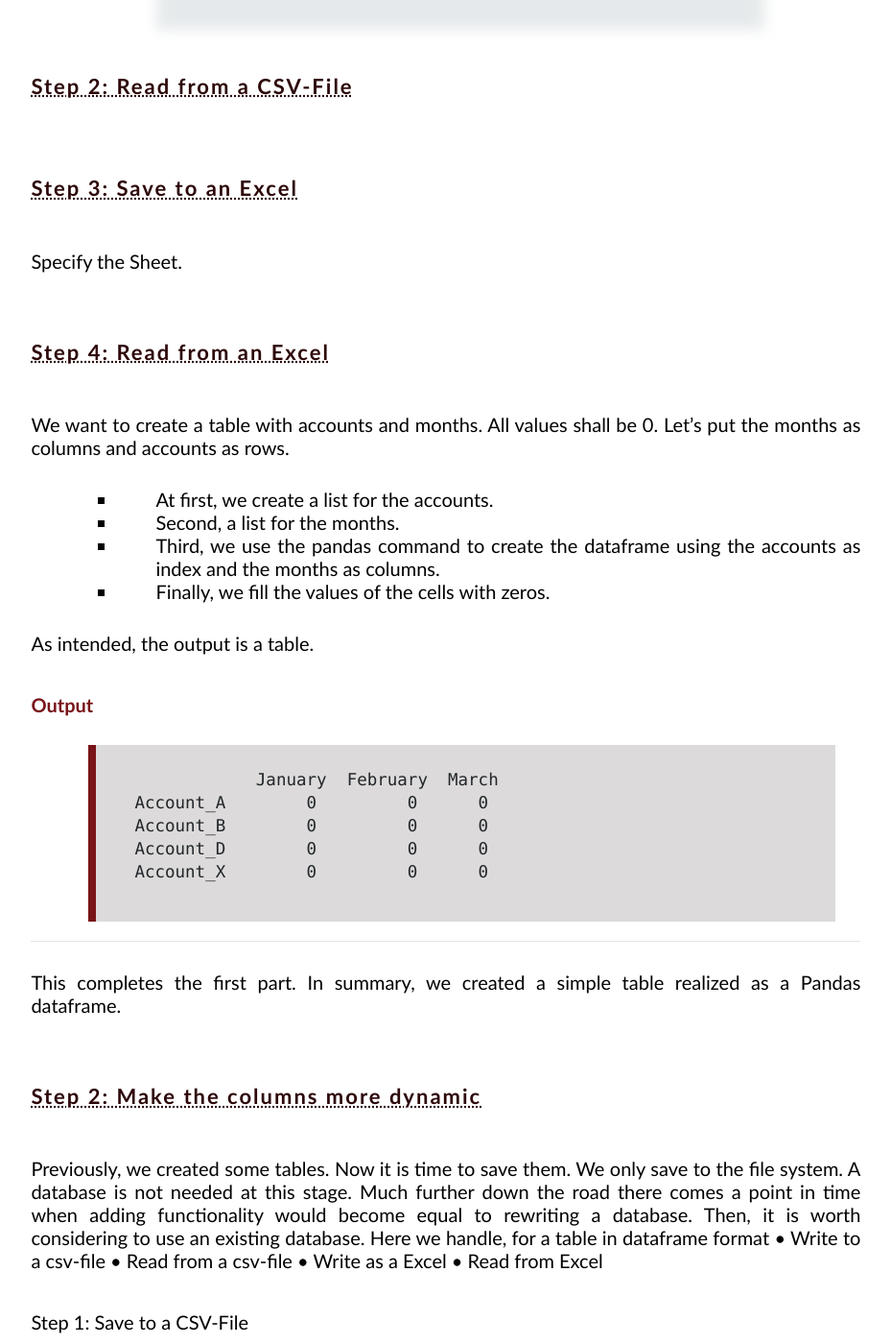
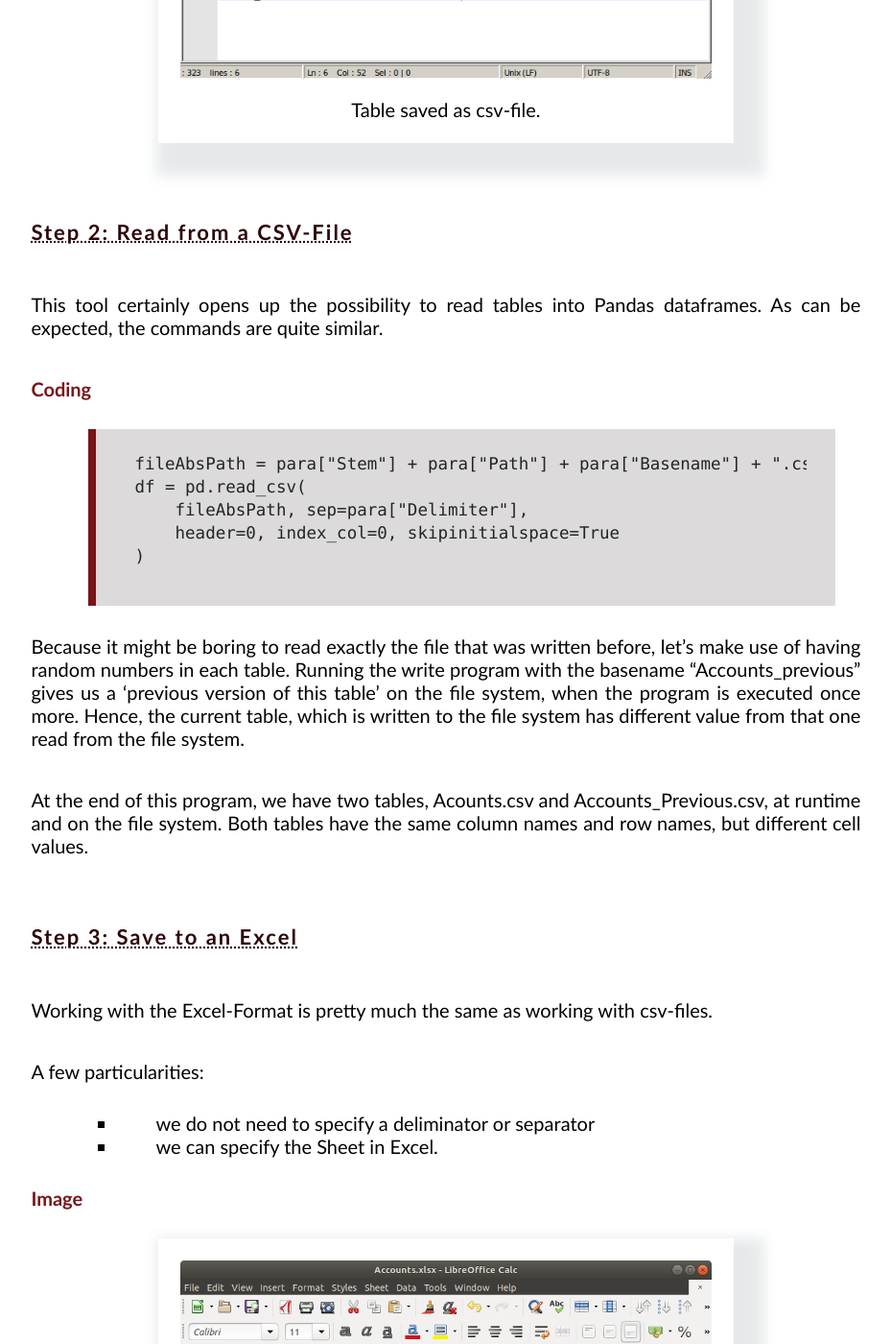
Before and after one commit to MaSe69/fromlisttok8, a Jekyll site: the page built from md/datascience/blog_31_save_tables.md, in a window 1280 px wide and 1400 px high, scrolled down 2027 px. Shown: the whole window at 96% size, without its empty margins (198-1127 px from the left). Built offline with Jekyll 4.4.1, drawn with Linux system fonts in a browser that asks for light colours; some of the changed text lies outside the part shown.

Commit message:
Save blog done

```diff
--- a/md/datascience/blog_31_save_tables.md
+++ b/md/datascience/blog_31_save_tables.md
@@ -26,7 +26,8 @@ Python returns to us the current path, which is shall be called "stem" here. Usi
     para["Stem"] = os.getcwd()
 
 Based on this stem, we can define a path relative in our programming environment.
-Finally, we need a filename. The filename itself can be separated into a "basename" and an "extension". The extenion varies here depending, if we want to write to a csv-file or to an Excel.
+
+Finally, we need a filename. The filename itself can be separated into a "basename" and an "extension". The extension varies here depending, if we want to write to a csv-file or to an Excel. Keeping the extension undefined, it can be set by the called function. In this way, the file can be written without further code modification to several formats.
 
 
 
@@ -49,65 +50,55 @@ Given these parameters, the function call can be made to write the file in csv-f
 
 As a result, we find a new csv-file created on the file system.
 
+**Image**
 {% include images/image.html imagePath = "../images/img_public/Accounts.png" imageCaption =  "Table saved as csv-file."%}
 
 ## Step 2: Read from a CSV-File
 
+This tool certainly opens up the possibility to read tables into Pandas dataframes.
+As can be expected, the commands are quite similar.
 
+**Coding**
+>
+    fileAbsPath = para["Stem"] + para["Path"] + para["Basename"] + ".csv"
+    df = pd.read_csv(
+        fileAbsPath, sep=para["Delimiter"],
+        header=0, index_col=0, skipinitialspace=True
+    )
 
+Because it might be boring to read exactly the file that was written before, let's make use of having random numbers in each table. Running the write program with the basename "Accounts_previous" gives us a 'previous version of this table' on the file system, when the program is executed once more. Hence, the current table, which is written to the file system has different value from that one read from the file system.
 
-
-
-
-
+At the end of this program, we have two tables, Acounts.csv and Accounts_Previous.csv, at runtime and on the file system.
+Both tables have the same column names and row names, but different cell values.
 
 ## Step 3: Save to an Excel
 
-Specify the Sheet.
+Working with the Excel-Format is pretty much the same as working with csv-files.
+
+A few particularities:
+- we do not need to specify a deliminator or separator
+- we can specify the Sheet in Excel.
+
+**Image**
+{% include images/image.html imagePath = "../images/img_public/Accounts_as_Excel.png" imageCaption =  "Table saved in Excel-Format but displayedwith LibreCalc."%}
+
 
 ## Step 4: Read from an Excel
 
+Last, but not least, we want to read from an Excel.
+Reading an external table available in Excel-Format might be the most common use case.
 
-We want to create a table with accounts and months. All values shall be 0.
-Let's put the months as columns and accounts as rows.
+**Coding**
+>
+    dfl = pd.read_excel(fileAbsPath, index_col=0)
 
-- At first, we create a list for the accounts.
-- Second, a list for the months.
-- Third, we use the pandas command to create the dataframe using the accounts as index and the months as columns.
-- Finally, we fill the values of the cells with zeros.
+Before reading the table, I edited the first column to make it more plausible that it was edited in between saving and reading.
+
+**Image**
+{% include images/image.html imagePath = "../images/img_public/Excel_as_read.png" imageCaption =  "Table as read from Excel-Formatted file."%}
 
 
+## Summary
 
-
-As intended, the output is a table.
-
-**Output**
->
-                January  February  March
-    Account_A        0         0      0
-    Account_B        0         0      0
-    Account_D        0         0      0
-    Account_X        0         0      0
-
----
-
-This completes the first part.
-In summary, we created a simple table realized as a Pandas dataframe.
-
-## Step 2: Make the columns more dynamic
-Previously, we created some tables. Now it is time to save them.
-We only save to the file system. A database is not needed at this stage. Much further down the road there comes a point in time when adding functionality would become equal to rewriting a database. Then, it is worth considering to use an existing database.
-Here we handle, for a table in dataframe format
-    • Write to a csv-file
-    • Read from a csv-file
-    • Write as a Excel
-    • Read from Excel
-
-Step 1: Save to a CSV-File
-
-Step 2: Read from a CSV-File
-
-Step 3: Save to an Excel
-Specify the Sheet.
-
-Step 4: Read from an Excel
+The task was to save and read tables created with Pandas dataframes to the file system.
+We saved by using both the csv-format and the Excel-format.
```
Also changed, not shown: images/img_public/Accounts_as_Excel.png (added), images/img_public/Excel_as_read.png (added).
